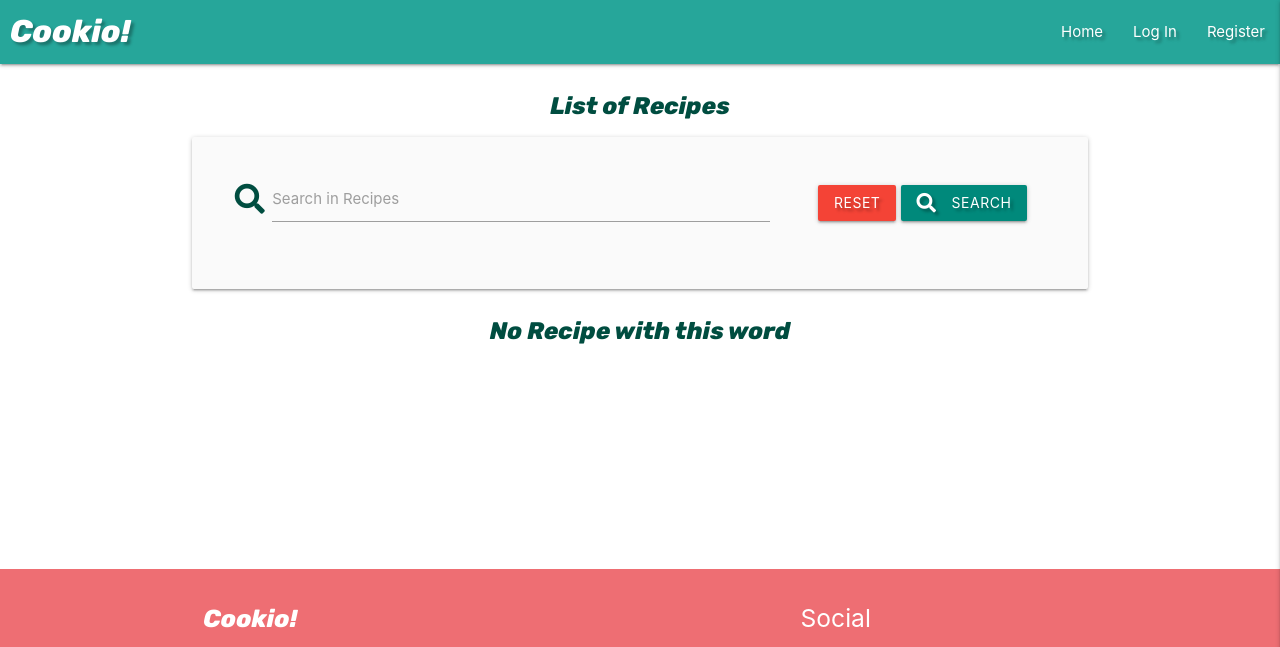
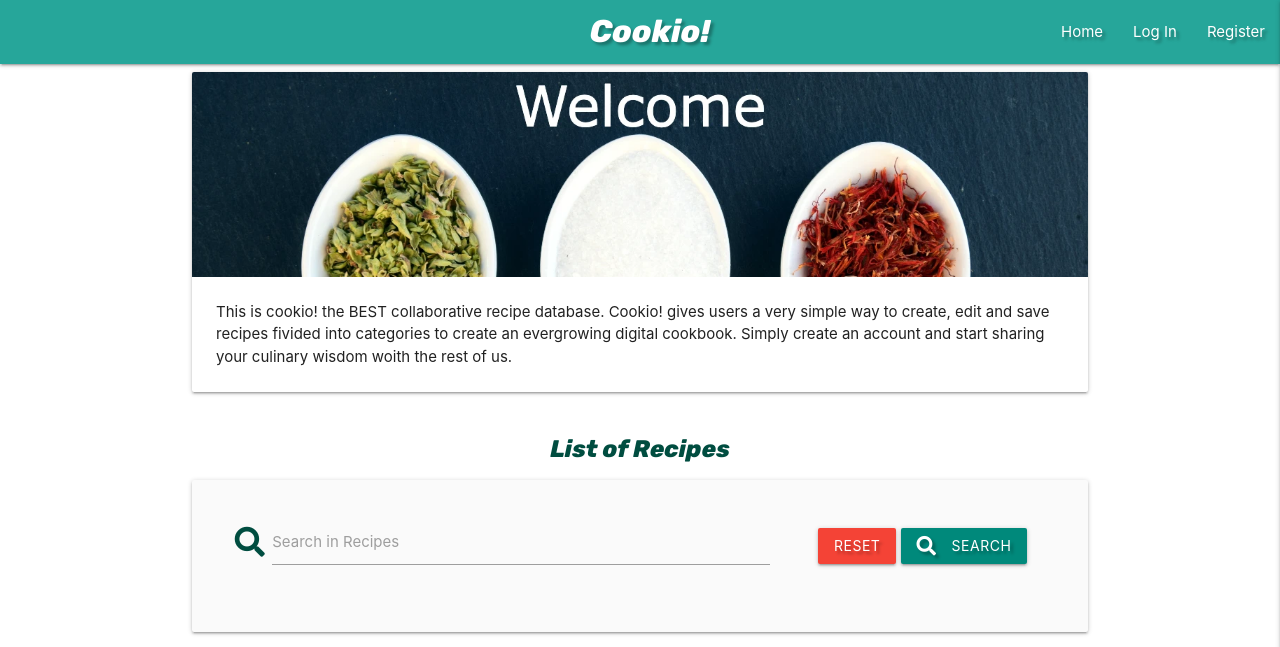
Before and after one commit to Code-Institute-Submissions/cookio, a Flask app: page / in a window 1280 px wide. Shown: the top 647 px of the page. Run offline with Flask 2, Linux system fonts and the light colour scheme; data that the repository does not hold is empty; some libraries are stand-ins or nearby versions.

Commit message:
Add image and text in landing page

```diff
--- a/templates/base.html
+++ b/templates/base.html
@@ -23,7 +23,7 @@
         <!--This is the Navbar-->
         <nav class="nav-extended text-shadow teal lighten-1">
             <div class="nav-wrapper">
-                <a href="{{ url_for('get_recipes') }}" class="brand-logo">Cookio!</a>
+                <a href="{{ url_for('get_recipes') }}" class="brand-logo center">Cookio!</a>
                 <a href="#" data-target="mobile-demo" class="sidenav-trigger right"><i class="fas fa-bars"></i></a>
                 <ul class="right hide-on-med-and-down">
                     <li><a href="{{ url_for('get_recipes') }}">Home</a></li>
--- a/templates/recipes.html
+++ b/templates/recipes.html
@@ -1,5 +1,21 @@
 {% extends "base.html" %}
 {% block content %}
+
+
+    <div class="row card-pane s12 m12">
+      <div class="card">
+        <div class="card-image">
+          <img src="/static/images/cookio-image.webp">
+        </div>
+        <div class="card-content">
+          <p>This is cookio! the BEST collaborative recipe database.
+             Cookio! gives users a very simple way to create, edit and save recipes fivided into categories
+             to create an evergrowing digital cookbook.
+            Simply create an account and start sharing your culinary wisdom woith the rest of us.</p>
+        </div>
+      </div>
+    </div>
+
 
 <h3 class="teal-text text-darken-4 center-align upper-title">List of Recipes</h3>
 <div class="row card-panel grey lighten-5">
```
Also changed, not shown: templates/login.html (+5 -5 lines), static/images/cookio-image.jpg (added), static/images/cookio-image.webp (added).
